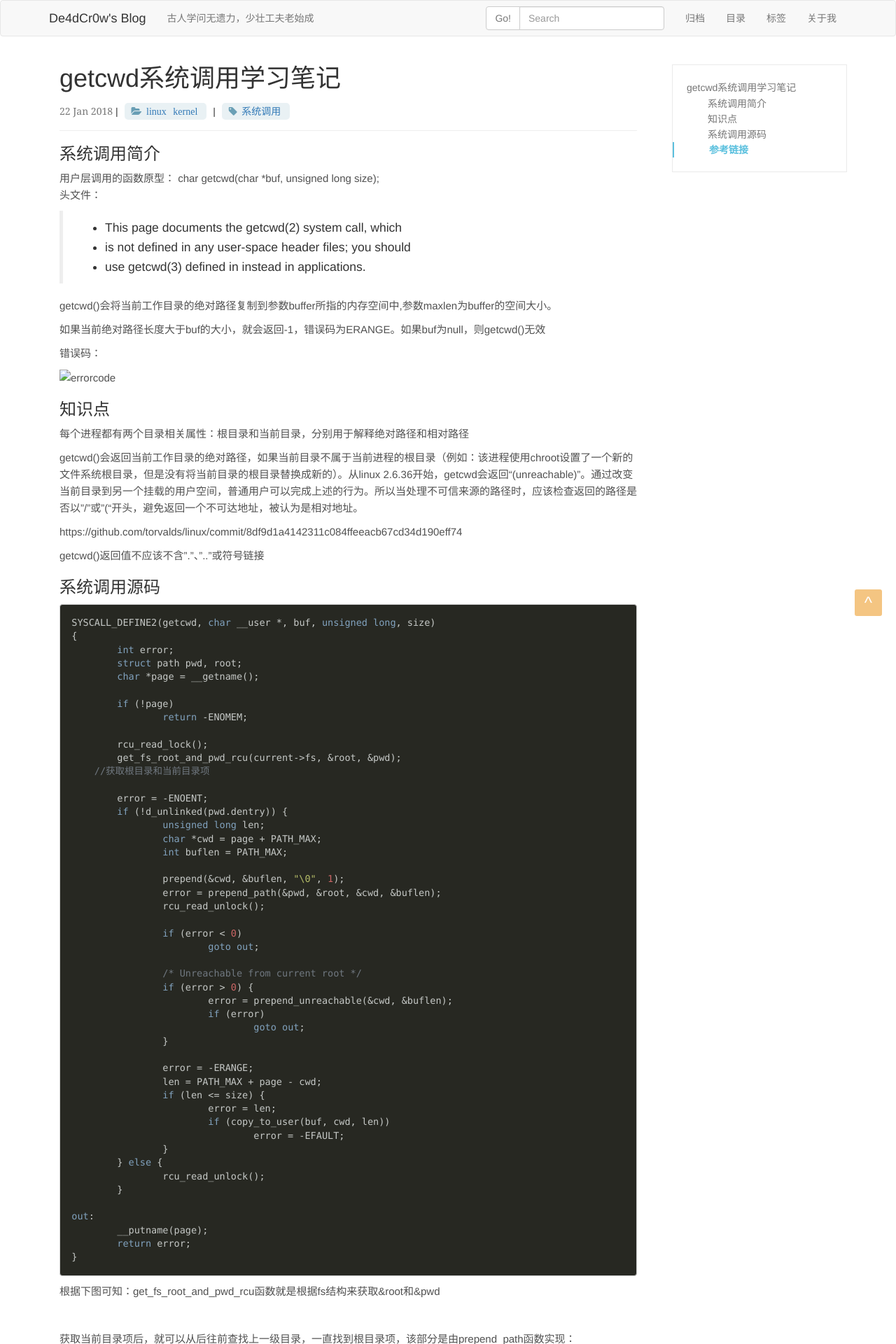
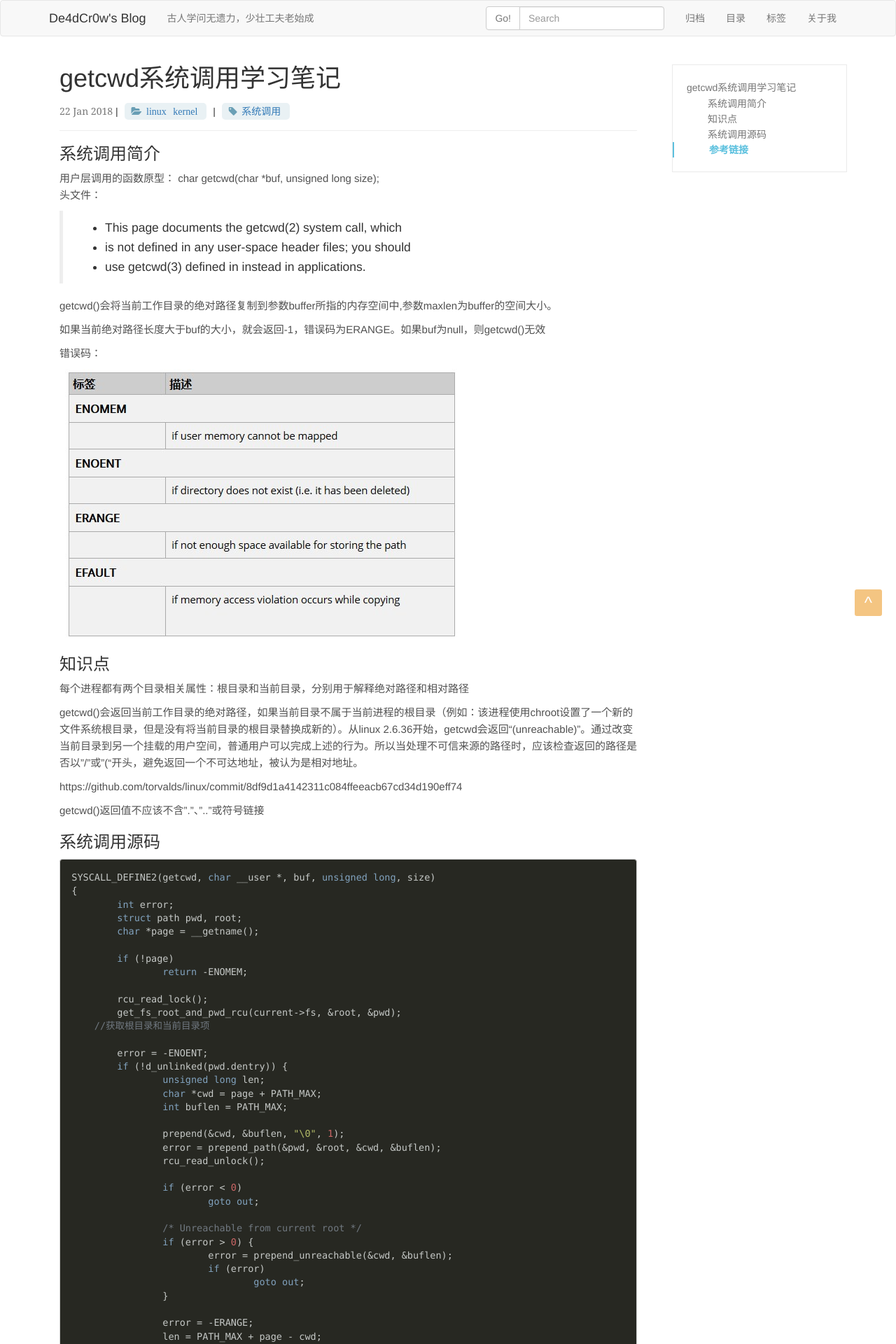
Before and after one commit to De4dCr0w/De4dCr0w.github.io, a Jekyll site: the page built from _posts/2018-01-22-getcwd系统调用学习笔记.md, in a window 1280 px wide. Shown: the top 1920 px of the page at 70% size. Built offline with Jekyll 4.4.1, drawn with Linux system fonts in a browser that asks for light colours.

```diff
--- a/_posts/2018-01-22-getcwd系统调用学习笔记.md
+++ b/_posts/2018-01-22-getcwd系统调用学习笔记.md
@@ -23,7 +23,7 @@ getcwd()会将当前工作目录的绝对路径复制到参数buffer所指的内
 
 错误码：
 
-![errorcode](https://github.com/De4dCr0w/De4dCr0w.github.io/blob/master/image/syscall-getcwd/errorcode.jpg)
+![errorcode](https://raw.githubusercontent.com/De4dCr0w/De4dCr0w.github.io/master/image/syscall-getcwd/errorcode.jpg)
 
 ### 知识点
 
@@ -90,7 +90,7 @@ out:
 
 根据下图可知：get_fs_root_and_pwd_rcu函数就是根据fs结构来获取&root和&pwd
 
-![](https://github.com/De4dCr0w/De4dCr0w.github.io/blob/master/image/syscall-getcwd/dentry.jpg)
+![](https://raw.githubusercontent.com/De4dCr0w/De4dCr0w.github.io/master/image/syscall-getcwd/dentry.jpg)
 
 获取当前目录项后，就可以从后往前查找上一级目录，一直找到根目录项，该部分是由prepend_path函数实现：
 
```
